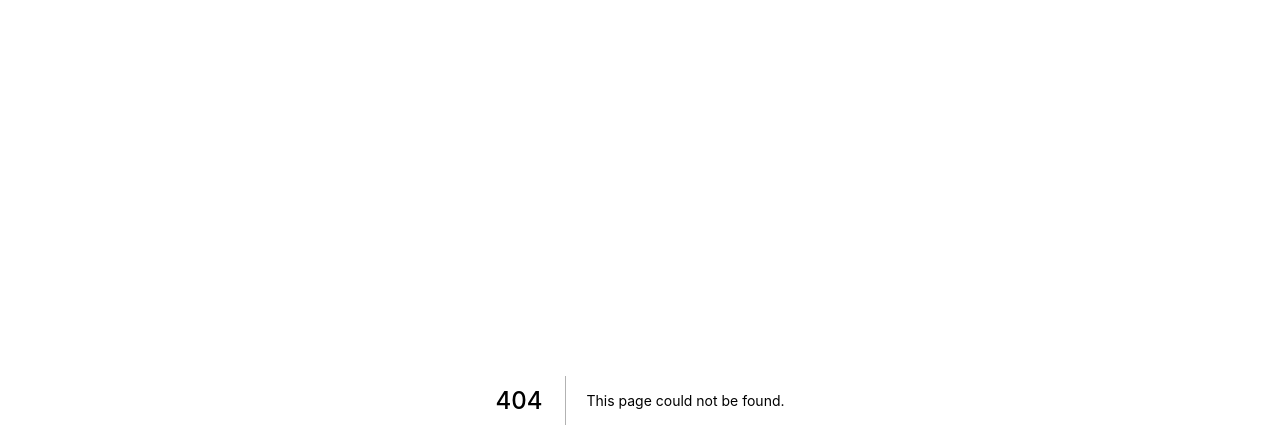
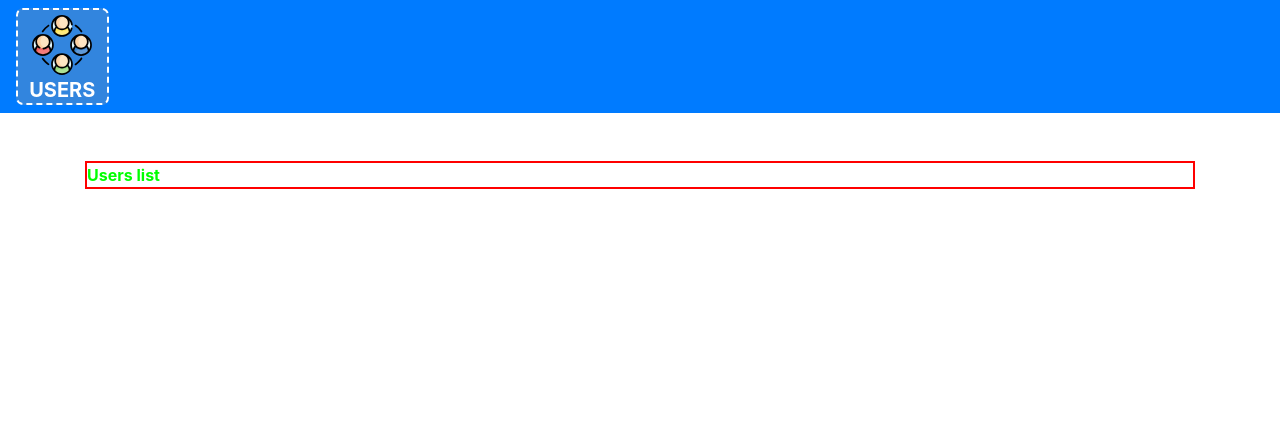
Before and after one commit to lysenko86/usersNextJs, a Next.js app: page /users in a window 1280 px wide. Before the commit this address had no page. Shown: the top 448 px of the page. Built offline with nearby package versions, Linux system fonts and the light colour scheme.

Commit message:
Add Users page

```diff
--- /dev/null
+++ b/components/Users/Users.module.scss
@@ -0,0 +1,5 @@
+.users-list-item {
+	border: 2px solid #f00;
+	font-weight: bold;
+	color: #0f0;
+}
--- /dev/null
+++ b/components/Users/index.js
@@ -0,0 +1,9 @@
+import styles from './Users.module.scss'
+
+export default function Users() {
+	return (
+		<>
+			<div className={styles['users-list-item']}>Users list</div>
+		</>
+	)
+}
--- /dev/null
+++ b/pages/users.js
@@ -0,0 +1,13 @@
+import Head from '../components/Head'
+import NavBar from '../components/NavBar'
+import Users from '../components/Users'
+
+const UsersPage = () => (<>
+	<Head title="Users page" />
+	<NavBar />
+	<main className="container mt-5">
+		<Users />
+	</main>
+</>)
+
+export default UsersPage
```
Also changed, not shown: pages/index.js (+7 -0 lines).
